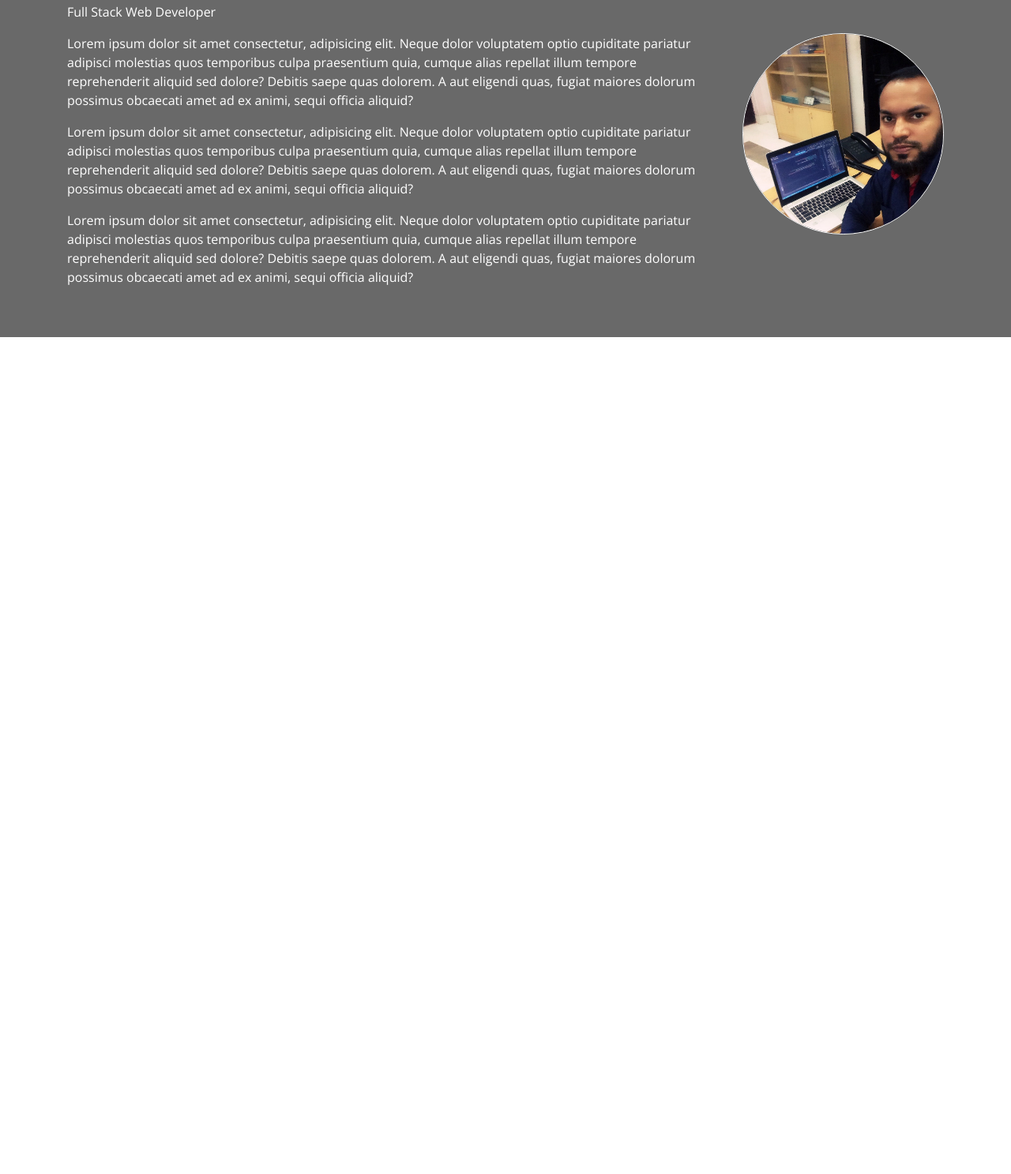
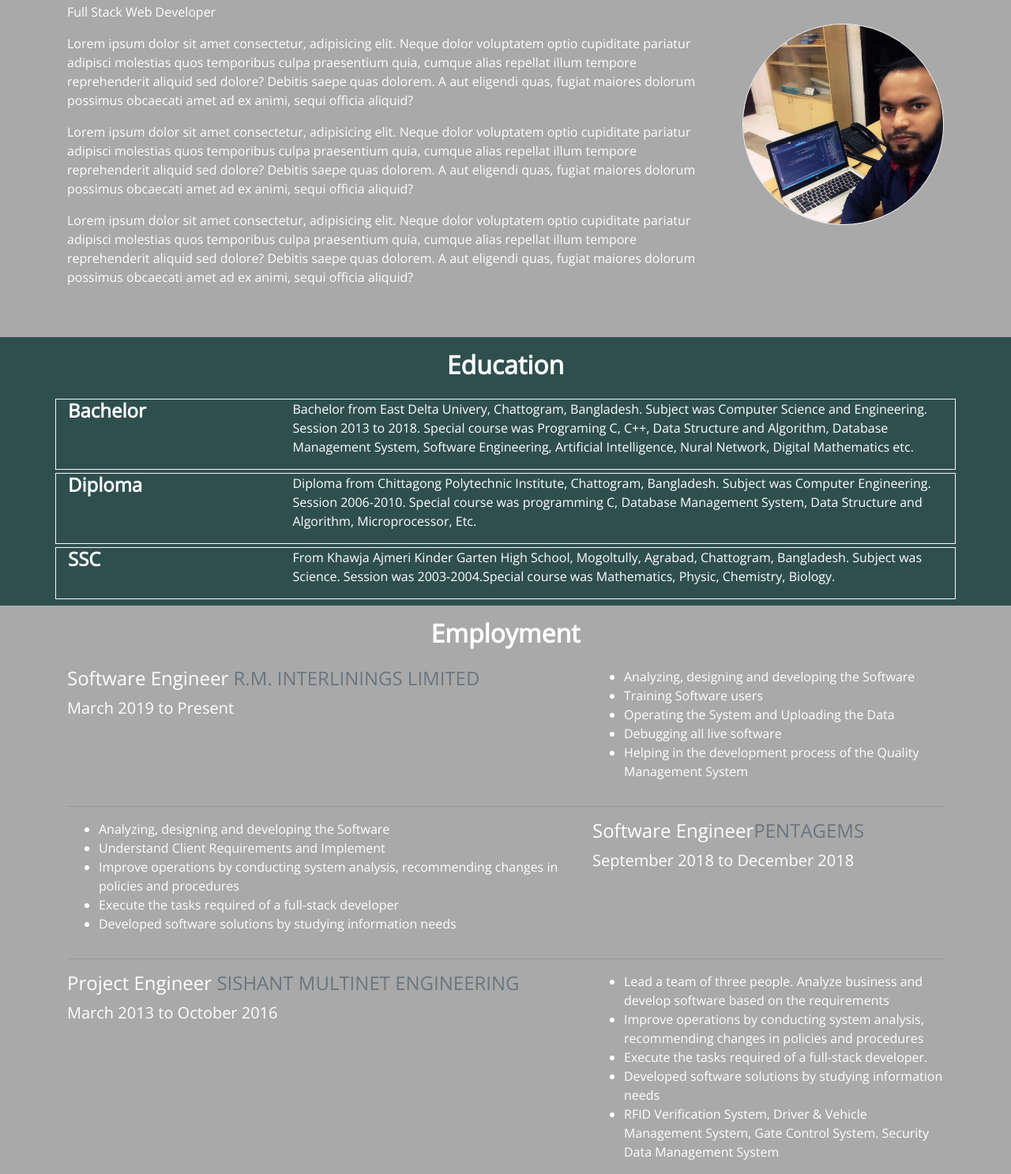
Before and after one commit to touhidulfahim/touhidulfahim.github.io, a plain HTML site: page index.html in a window 1280 px wide. Shown: the part 943-2430 px from the top of the page at 79% size. Before the commit the page ends 1370 px from the top, so only its background shows below. Drawn offline with nearby package versions, Linux system fonts and the light colour scheme.

Commit message:
edutcation & Emplpoyment

```diff
--- a/css/style.css
+++ b/css/style.css
@@ -1,17 +1,31 @@
-body{
+body {
     font-family: 'Open Sans', sans-serif;
 }
 
-.banner-container{
-background-color: darkgrey;
+.banner-container {
+    background-color: darkgrey;
 }
- .banner-column{
+
+.banner-column {
     background-color: darkslategray;
- }
- .navbar-container{
-     background-color: #2F4F4F;
- }
+}
 
- .about-container{
-     background-color: dimgrey;
- }
+.navbar-container {
+    background-color: #2F4F4F;
+}
+
+.nav-item>a {
+    text-transform: uppercase;
+}
+
+.about-container {
+    background-color: darkgrey;
+}
+
+.edutcation-container {
+    background-color: #2F4F4F;
+}
+
+.employment-container {
+    background-color: darkgray;
+}
--- a/index.html
+++ b/index.html
@@ -43,25 +43,123 @@
         </div>
     </nav>
     <!-- This is About Section -->
-   <div class="about-container">
+    <div class="about-container" id="About">
         <div class="container">
             <div class="row align-items-center justify-content-center">
                 <div class="col-md-9 py-5 text-white">
                     <h3>Mohammad Touhidul Islam</h3>
                     <p>Full Stack Web Developer</p>
-          <p>Lorem ipsum dolor sit amet consectetur, adipisicing elit. Neque dolor voluptatem optio cupiditate pariatur adipisci molestias quos temporibus culpa praesentium quia, cumque alias repellat illum tempore reprehenderit aliquid sed dolore? Debitis saepe quas dolorem. A aut eligendi quas, fugiat maiores dolorum possimus obcaecati amet ad ex animi, sequi officia aliquid?</p>
-          <p>Lorem ipsum dolor sit amet consectetur, adipisicing elit. Neque dolor voluptatem optio cupiditate pariatur adipisci molestias quos temporibus culpa praesentium quia, cumque alias repellat illum tempore reprehenderit aliquid sed dolore? Debitis saepe quas dolorem. A aut eligendi quas, fugiat maiores dolorum possimus obcaecati amet ad ex animi, sequi officia aliquid?</p>
-          <p>Lorem ipsum dolor sit amet consectetur, adipisicing elit. Neque dolor voluptatem optio cupiditate pariatur adipisci molestias quos temporibus culpa praesentium quia, cumque alias repellat illum tempore reprehenderit aliquid sed dolore? Debitis saepe quas dolorem. A aut eligendi quas, fugiat maiores dolorum possimus obcaecati amet ad ex animi, sequi officia aliquid?</p>
+                    <p>Lorem ipsum dolor sit amet consectetur, adipisicing elit. Neque dolor voluptatem optio cupiditate pariatur adipisci molestias quos temporibus culpa praesentium quia, cumque alias repellat illum tempore reprehenderit aliquid sed dolore?
+                        Debitis saepe quas dolorem. A aut eligendi quas, fugiat maiores dolorum possimus obcaecati amet ad ex animi, sequi officia aliquid?</p>
+                    <p>Lorem ipsum dolor sit amet consectetur, adipisicing elit. Neque dolor voluptatem optio cupiditate pariatur adipisci molestias quos temporibus culpa praesentium quia, cumque alias repellat illum tempore reprehenderit aliquid sed dolore?
+                        Debitis saepe quas dolorem. A aut eligendi quas, fugiat maiores dolorum possimus obcaecati amet ad ex animi, sequi officia aliquid?</p>
+                    <p>Lorem ipsum dolor sit amet consectetur, adipisicing elit. Neque dolor voluptatem optio cupiditate pariatur adipisci molestias quos temporibus culpa praesentium quia, cumque alias repellat illum tempore reprehenderit aliquid sed dolore?
+                        Debitis saepe quas dolorem. A aut eligendi quas, fugiat maiores dolorum possimus obcaecati amet ad ex animi, sequi officia aliquid?</p>
                 </div>
-         <div class="col-md-3">
+                <div class="col-md-3 mb-4">
                     <img src="/images/touhid.jpg" alt="touhid" class="img-fluid rounded-circle border border-light">
                 </div>
             </div>
         </div>
     </div>
-
-
-
+    <!-- This is Education section -->
+    <div class="edutcation-container" id="Education">
+        <div class="container pb-2">
+            <div class="row text-center">
+                <div class="col p-3">
+                    <h2 class="text-white font-weight-bolder">Education</h2>
+                </div>
+            </div>
+            <div class="row text-white border border-light mb-1">
+                <div class="col-md-3">
+                    <h4 class="font-weight-bolder">Bachelor</h2>
+                </div>
+                <div class="col-md-9">
+                    <p>
+                        Bachelor from East Delta Univery, Chattogram, Bangladesh. Subject was Computer Science and Engineering. Session 2013 to 2018. Special course was Programing C, C++, Data Structure and Algorithm, Database Management System, Software Engineering, Artificial
+                        Intelligence, Nural Network, Digital Mathematics etc.
+                    </p>
+                </div>
+            </div>
+            <div class="row text-white border border-light mb-1">
+                <div class="col-md-3">
+                    <h4 class="font-weight-bolder">Diploma</h2>
+                </div>
+                <div class="col-md-9 ">
+                    <p>
+                        Diploma from Chittagong Polytechnic Institute, Chattogram, Bangladesh. Subject was Computer Engineering. Session 2006-2010. Special course was programming C, Database Management System, Data Structure and Algorithm, Microprocessor, Etc.
+                    </p>
+                </div>
+            </div>
+            <div class="row text-white border border-light">
+                <div class="col-md-3">
+                    <h4 class="font-weight-bolder">SSC</h2>
+                </div>
+                <div class="col-md-9">
+                    <p>
+                        From Khawja Ajmeri Kinder Garten High School, Mogoltully, Agrabad, Chattogram, Bangladesh. Subject was Science. Session was 2003-2004.Special course was Mathematics, Physic, Chemistry, Biology.
+                    </p>
+                </div>
+            </div>
+        </div>
+    </div>
+    <!-- This is Employment -->
+    <div class="employment-container" id="Employment">
+        <div class="container">
+            <div class="row text-center">
+                <div class="col p-3">
+                    <h2 class="text-white font-weight-bolder">Employment</h2>
+                </div>
+            </div>
+            <div class="row featurette text-white">
+                <div class="col-md-7">
+                    <h4 class="featurette-heading">Software Engineer <span class="text-muted">R.M. INTERLININGS LIMITED</span></h4>
+                    <p class="lead">March 2019 to Present</p>
+                </div>
+                <div class="col-md-5">
+                    <ul>
+                        <li>Analyzing, designing and developing the Software</li>
+                        <li>Training Software users</li>
+                        <li>Operating the System and Uploading the Data </li>
+                        <li>Debugging all live software </li>
+                        <li>Helping in the development process of the Quality Management System</li>
+                    </ul>
+                </div>
+            </div>
+            <hr class="featurette-divider">
+            <div class="row featurette text-white">
+                <div class="col-md-7">
+                    <ul>
+                        <li>Analyzing, designing and developing the Software</li>
+                        <li>Understand Client Requirements and Implement </li>
+                        <li>Improve operations by conducting system analysis, recommending changes in policies and procedures</li>
+                        <li>Execute the tasks required of a full-stack developer</li>
+                        <li>Developed software solutions by studying information needs</li>
+                    </ul>
+                </div>
+                <div class="col-md-5">
+                    <h4 class="featurette-heading">Software Engineer<span class="text-muted">PENTAGEMS</span></h4>
+                    <p class="lead">September 2018 to December 2018</p>
+                </div>
+            </div>
+            <hr class="featurette-divider">
+            <div class="row featurette text-white ">
+                <div class="col-md-7">
+                    <h4 class="featurette-heading">Project Engineer <span class="text-muted">SISHANT MULTINET ENGINEERING</span></h4>
+                    <p class="lead">March 2013 to October 2016</p>
+                </div>
+                <div class="col-md-5">
+                    <ul>
+                        <li>Lead a team of three people. Analyze business and develop software based on the requirements</li>
+                        <li>Improve operations by conducting system analysis, recommending changes in policies and procedures</li>
+                        <li>Execute the tasks required of a full-stack developer.</li>
+                        <li>Developed software solutions by studying information needs</li>
+                        <li>RFID Verification System, Driver & Vehicle Management System, Gate Control System. Security Data Management System</li>
+                    </ul>
+                </div>
+            </div>
+        </div>
+    </div>
 
 
 
```
Also changed, not shown: images/banner.jpg (added), images/d.jpg (added), images/pg.jpg (added), images/rmil.png (added). Lines whose indentation alone changed are shown as unchanged.
